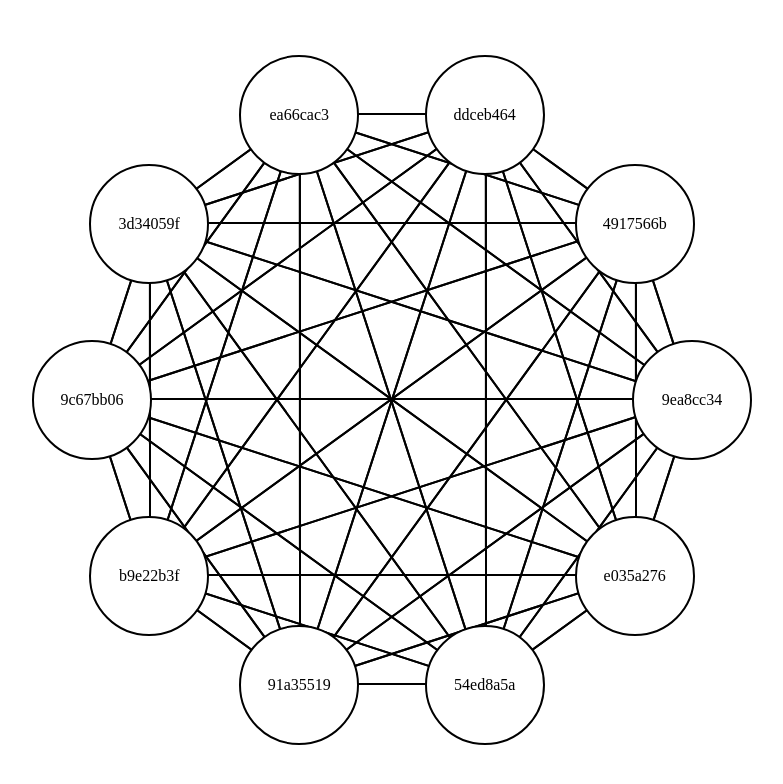
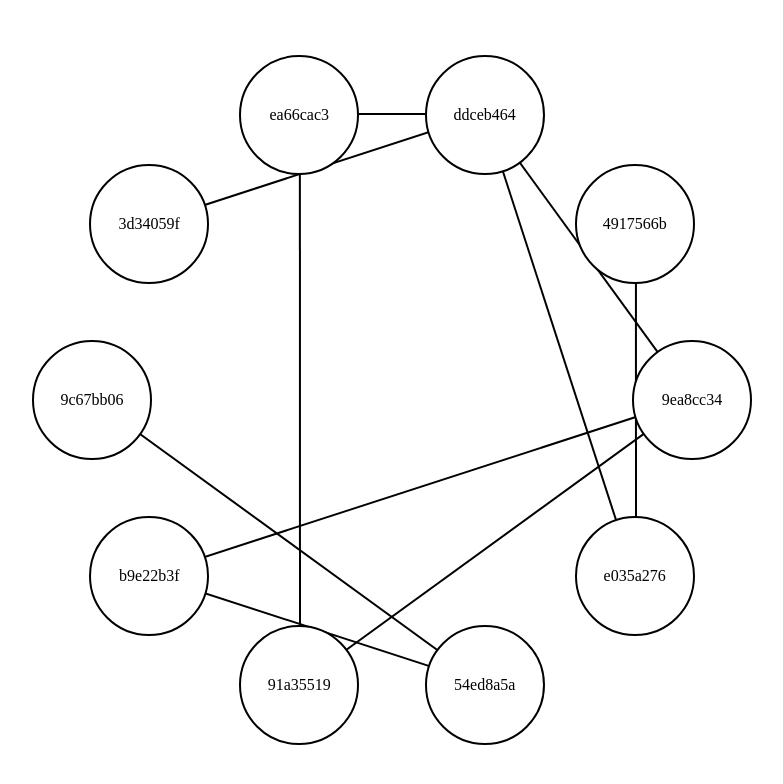
Before and after one commit to polkerty/ddia_viz, a plain HTML site: page index.html in a window 1280 px wide. Shown: the whole page, without its empty margins (248-1031 px from the left). Drawn offline with Linux system fonts and the light colour scheme.

Commit message:
tidy up code & prevent linking a server to itself in sparse topology generation

```diff
--- a/index.html
+++ b/index.html
@@ -167,12 +167,6 @@
 
                     const [ax, ay] = centerCoordinatesByServerName[link.a.name], [bx, by] = centerCoordinatesByServerName[link.b.name];
 
-                    const m = (ay - by) / (ax - bx);
-                    // y = m(x - ax) + ay
-                    // y = mx - max + ay
-                    // b = ay - m * ax
-                    const b = ay - (m * ax);
-
                     // what is the angle between the two?
                     const [lx, ly] = ax < bx ? [ax, ay] : [bx, by];
                     const [rx, ry] = ax < bx ? [bx, by] : [ax, ay];
@@ -219,20 +213,23 @@
             // topology: random connections.
             for (const gossiper of gossipers) {
                 // fully connected
-                for (var i = 0; i < gossipers.length; ++i) {
-                    other = gossipers[i];
-                    if ( other === gossiper) continue;
+                // for (var i = 0; i < gossipers.length; ++i) {
+                //     other = gossipers[i];
+                //     if ( other === gossiper) continue;
+                //     link = new NetworkLink();
+                //     gossiper.connectTo(other, link);
+                //     links.push(link);
+                // }
+                // random links
+                for (var i = 0; i < 1; ++i) {
                     link = new NetworkLink();
+                    let other = gossiper;
+                    while (other == gossiper) {
+                        other = gossipers[Math.random() * gossipers.length | 0];
+                    }
                     gossiper.connectTo(other, link);
                     links.push(link);
                 }
-                // random links
-                // for (var i = 0; i < 1; ++i) {
-                //     link = new NetworkLink();
-                //     other = gossipers[Math.random() * gossipers.length | 0];
-                //     gossiper.connectTo(other, link);
-                //     links.push(link);
-                // }
             }
 
             console.log(gossipers);
```
